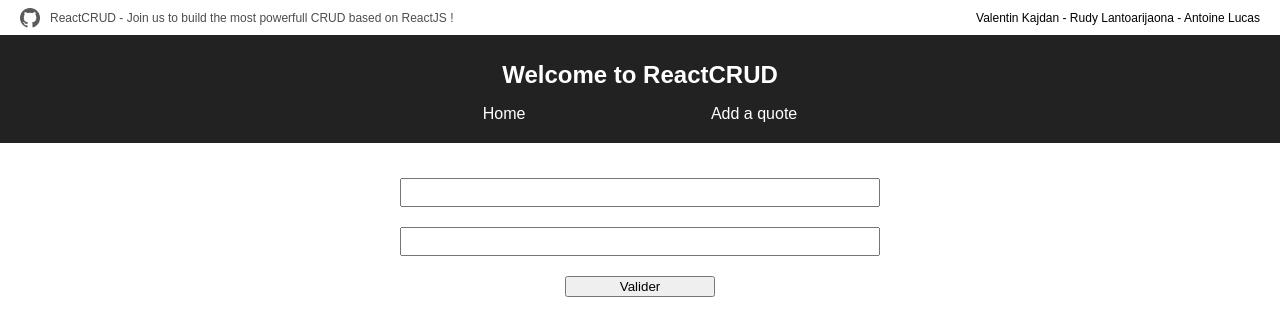
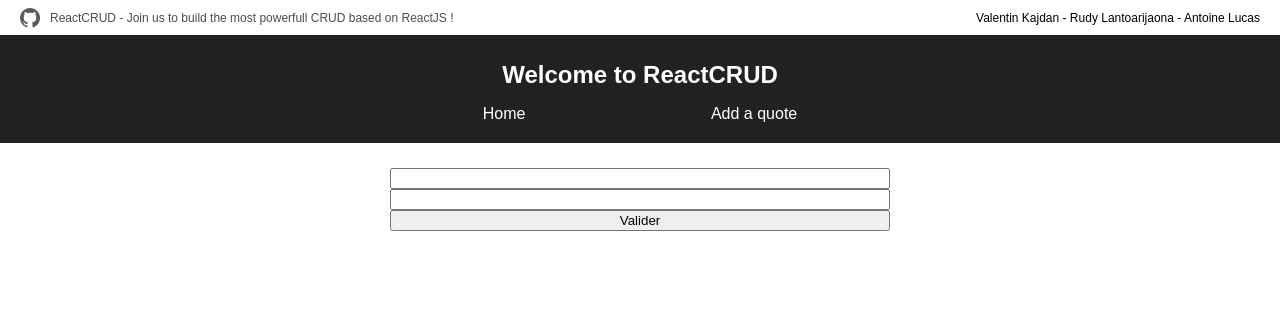
Before and after one commit to Sooonr/ReactCRUD, a React (Create React App) app: page /quote/update/1 in a window 1280 px wide. Shown: the top 336 px of the page. Built offline with nearby package versions, Linux system fonts and the light colour scheme; no server answers.

Commit message:
routes and minor fixes

```diff
--- a/src/components/Home/index.js
+++ b/src/components/Home/index.js
@@ -21,10 +21,11 @@ class Home extends Component {
      this.loadQuotesFromServer();
    }
 
+  render() {
 
+    const { data } = this.state;
 
-
-  render() {
+    if (data.length > 0) {
       return (
         <table className={css(styles.table)}>
           <tbody>
@@ -37,14 +38,23 @@ class Home extends Component {
               this.state.data.map((quote, key) =>
                 <tr key={key} className={css(styles.row)}>
                   <td className={css(styles.cell)}>{quote.name}</td>
-                <td className={css(styles.cell, styles.quoteCell)}>{quote.quote}</td>
-                <td className={css(styles.cell)}><Link className={css(styles.quote)} to={`/quote/${quote._id}`}>edit</Link></td>
+                  <td className={css(styles.cell)}>{quote.quote}</td>
+                  <td className={css(styles.cell)}><Link className={css(styles.link)} to={`/quote/${quote._id}`}>Show</Link></td>
                 </tr>
               )
             }
           </tbody>
         </table>
       );
+    } else {
+      return (
+        <div className={css(styles.noQuote)}>
+          There is no quotes yet :(<br/>
+          <Link className={css(styles.link)} to='/new'>Click here</Link> to add your first quote !
+        </div>
+      );
+    }
+
   }
 }
 
@@ -65,16 +75,16 @@ const styles = StyleSheet.create({
       border: '1px solid #000',
       padding: 10,
     },
-    quoteCell: {
-      color: '#000',
-    },
-    quote: {
+    link: {
       color: '#000',
       textDecoration: 'none',
       opacity: '0.7',
       ':hover': {
         opacity: '1'
       }
+    },
+    noQuote: {
+      marginTop: 20,
     }
 });
 
--- a/src/components/Layout/index.js
+++ b/src/components/Layout/index.js
@@ -27,12 +27,12 @@ class Layout extends Component {
           <h1 className={css(styles.appTitle)}>Welcome to ReactCRUD</h1>
           <nav className={css(styles.nav)}>
             <Link className={css(styles.navLink)} to="/">Home</Link>
-            <Link className={css(styles.navLink)} to="/quote">Add a quote</Link>
+            <Link className={css(styles.navLink)} to="/new">Add a quote</Link>
           </nav>
         </header>
         <main>
           <Route path="/" exact component={Home} />
-          <Route path="/quote" exact component={Quote} />
+          <Route path="/new" exact component={Quote} />
           <Route path="/quote/:id" exact component={ShowQuote} />
           <Route path="/quote/update/:id" exact component={UpdateQuote} />
         </main>
--- a/src/components/ShowQuote/index.js
+++ b/src/components/ShowQuote/index.js
@@ -15,9 +15,10 @@ class ShowQuote extends Component {
   }
 
    loadQuotesFromServer = () => {
-     const idQuote = this.props.location.pathname.split('/')[2]
+     const idQuote = this.props.location.pathname.split('/')[2];
      axios.get('http://localhost:3001/api/quote/' + idQuote)
      .then(res => {
+       console.log(res.data);
        this.setState({ data: res.data, loading: false });
      })
    }
@@ -35,6 +36,7 @@ class ShowQuote extends Component {
 
     const { data } = this.state;
 
+    if (data._id) {
       return (
         <div className={css(styles.container)}>
           <div>{data.name} : {data.quote}</div>
@@ -42,6 +44,14 @@ class ShowQuote extends Component {
           <Link className={css(styles.link)} to={`/quote/update/${data._id}`}>Edit</Link>
         </div>
       );
+    } else {
+      return (
+        <div className={css(styles.container)}>
+          <div>No quote found</div>
+          <Link className={css(styles.link)} to='/'>Back to home</Link>
+        </div>
+      )
+    }
   }
 }
 
--- a/src/components/UpdateQuote/index.js
+++ b/src/components/UpdateQuote/index.js
@@ -25,13 +25,14 @@ class UpdateQuote extends Component {
    }
 
    updateContent = ({ target: {value, name} }) => {
+   	   const { data } = this.state;
        if (name === 'name') {
          this.setState({
-           quoteName: value
+           data: { name: value, quote: data.quote }
          });
        } else if (name === 'quote') {
          this.setState({
-           quoteContent: value
+           data: { name: data.name, quote: value }
          });
        }
     }
@@ -39,10 +40,10 @@ class UpdateQuote extends Component {
     updateQuoteOnServer = (e) => {
      e.preventDefault();
      const idQuote = this.props.location.pathname.split('/')[3]
-     const {quoteName, quoteContent} = this.state;
+     const {data} = this.state;
      axios.post('http://localhost:3001/api/quote/update/' + idQuote, {
-       name: quoteName,
-       quote: quoteContent,
+       name: data.name,
+       quote: data.quote,
      })
      .then(res => {
        if (res.data.error) {
@@ -50,8 +51,6 @@ class UpdateQuote extends Component {
        } else {
          this.setState({
            data: res.data,
-           quoteName: '',
-           quoteContent: '',
            loading: false,
            redirect: true,
          });
@@ -62,15 +61,16 @@ class UpdateQuote extends Component {
   render() {
 
     const { data, redirect } = this.state;
+    const idQuote = this.props.location.pathname.split('/')[3]
 
-    if (redirect) return <Redirect to='/'/>;
+    if (redirect) return <Redirect to={`/quote/${idQuote}`} />;
 
     return (
       <div className={css(styles.container)}>
         <form className={css(styles.form)} onSubmit={this.updateQuoteOnServer} >
-          <input className={css(styles.input)} placeholder={data.name} type="text" name="name" onChange={this.updateContent}></input>
-          <input className={css(styles.input)} placeholder={data.quote} type="text" name="quote" onChange={this.updateContent}></input>
-          <button className={css(styles.button)} type="submit">Valider</button>
+          <input value={data.name} type="text" name="name" onChange={this.updateContent}></input>
+          <input value={data.quote} type="text" name="quote" onChange={this.updateContent}></input>
+          <button type="submit">Valider</button>
           {data.message &&
             <div>{data.message}</div>
           }
@@ -92,14 +92,5 @@ const styles = StyleSheet.create({
       flexDirection: 'column',
       width: 500,
     },
-    input: {
-      margin: 10,
-      padding: 5
-    },
-    button: {
-      margin: '10px auto',
-      width: 150,
-      cursor: 'pointer'
-    },
 });
 export default UpdateQuote;
```
Also changed, not shown: src/logo.svg (deleted), 1 other file (tests, documents, lock files or other folders). Lines whose indentation alone changed are shown as unchanged.
